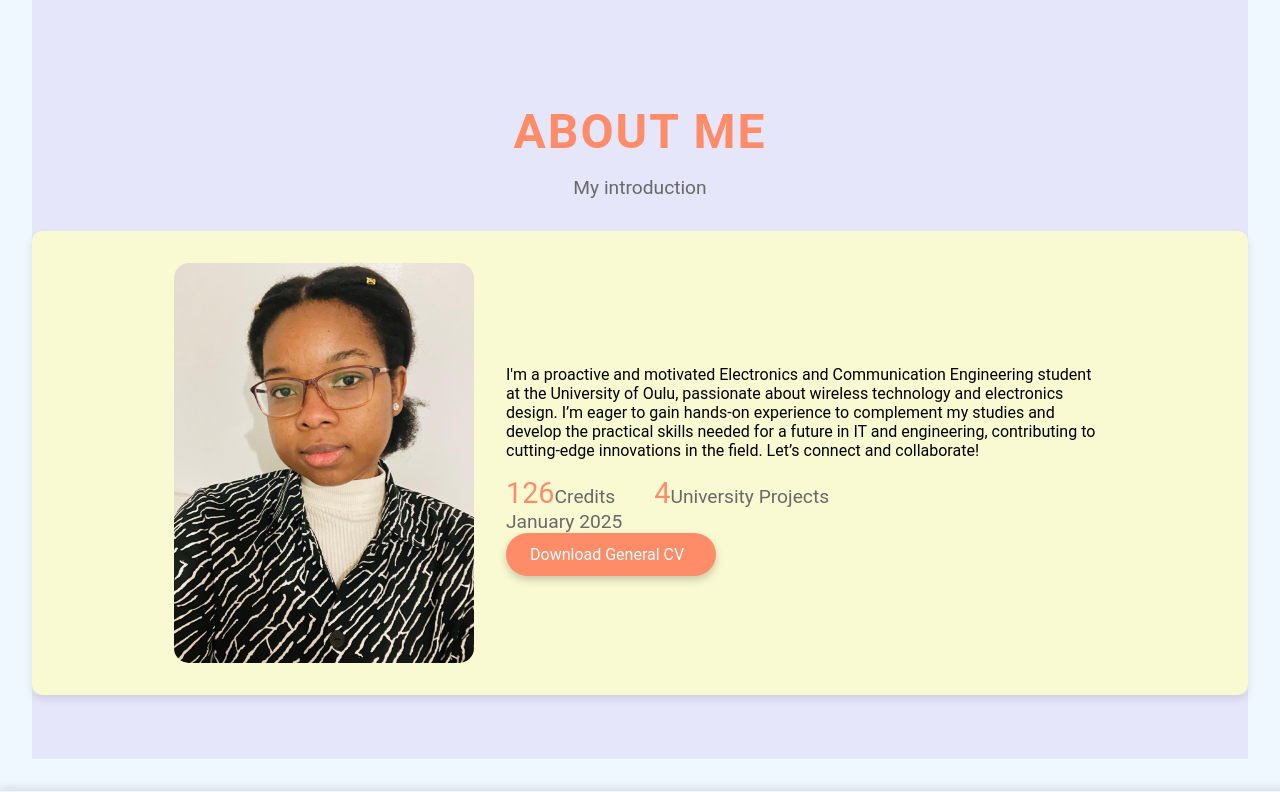
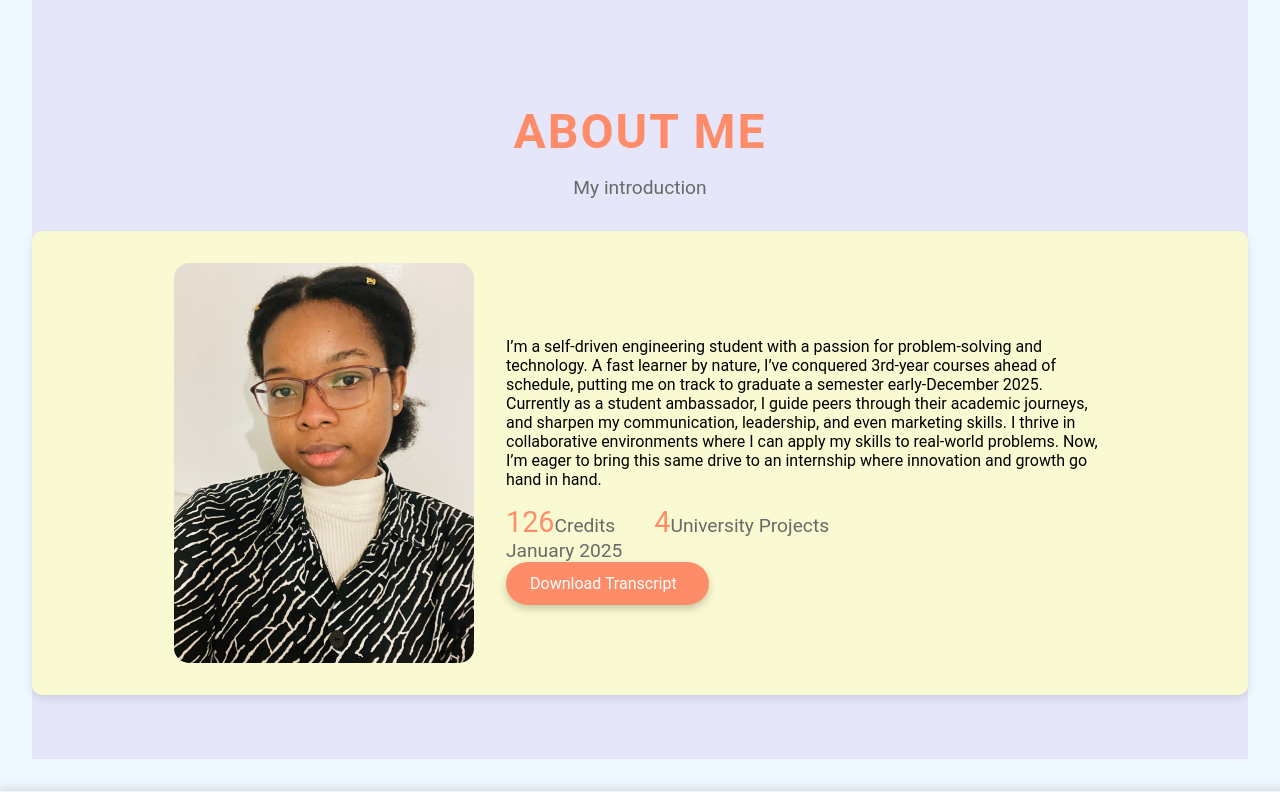
Before and after one commit to EstherFM143/myPortfolio, a Flask app: page /about in a window 1280 px wide; the page is wider, and only the part inside the window is pictured. Shown: the part 287-1079 px from the top of that part. Run offline with Flask 3, Linux system fonts and the light colour scheme.

Commit message:
Update about.html

```diff
--- a/templates/about.html
+++ b/templates/about.html
@@ -7,13 +7,20 @@
   <div class="about__container container grid">
     <img src="{{ url_for('static', filename='assets/img/about.jpg') }}" alt="About Image" class="about__img">
     <div class="about__data">
-      <p class="about__description">I'm a proactive and motivated Electronics and Communication Engineering student at the University of Oulu, passionate about wireless technology and electronics design. I’m eager to gain hands-on experience to complement my studies and develop the practical skills needed for a future in IT and engineering, contributing to cutting-edge innovations in the field. Let’s connect and collaborate!</p>
+      <p class="about__description"> I’m a self-driven engineering student with a passion for problem-solving and
+technology. A fast learner by nature, I’ve conquered 3rd-year courses ahead
+of schedule, putting me on track to graduate a semester early-December
+2025. Currently as a student ambassador, I guide peers through their
+academic journeys, and sharpen my communication, leadership, and even
+marketing skills. I thrive in collaborative environments where I can apply my
+skills to real-world problems. Now, I’m eager to bring this same drive to an
+internship where innovation and growth go hand in hand.</p>
       <div class="about__info">
         <div><span class="about__info-title">126</span><span class="about__info-name">Credits <br />January 2025</span></div>
         <div><span class="about__info-title"> 4</span><span class="about__info-name">University Projects</span></div>
       </div>
       <div class="about__buttons">
-        <a download href="{{ url_for('static', filename='assets/Esther_Francis_General_CV.pdf') }}" class="button button--flex">Download General CV<i class="fas fa-download button__icon"></i></a>
+        <a download href="{{ url_for('static', filename='assets/Esther_Francis_General_CV.pdf') }}" class="button button--flex">Download Transcript<i class="fas fa-download button__icon"></i></a>
       </div>
     </div>
   </div>
```
